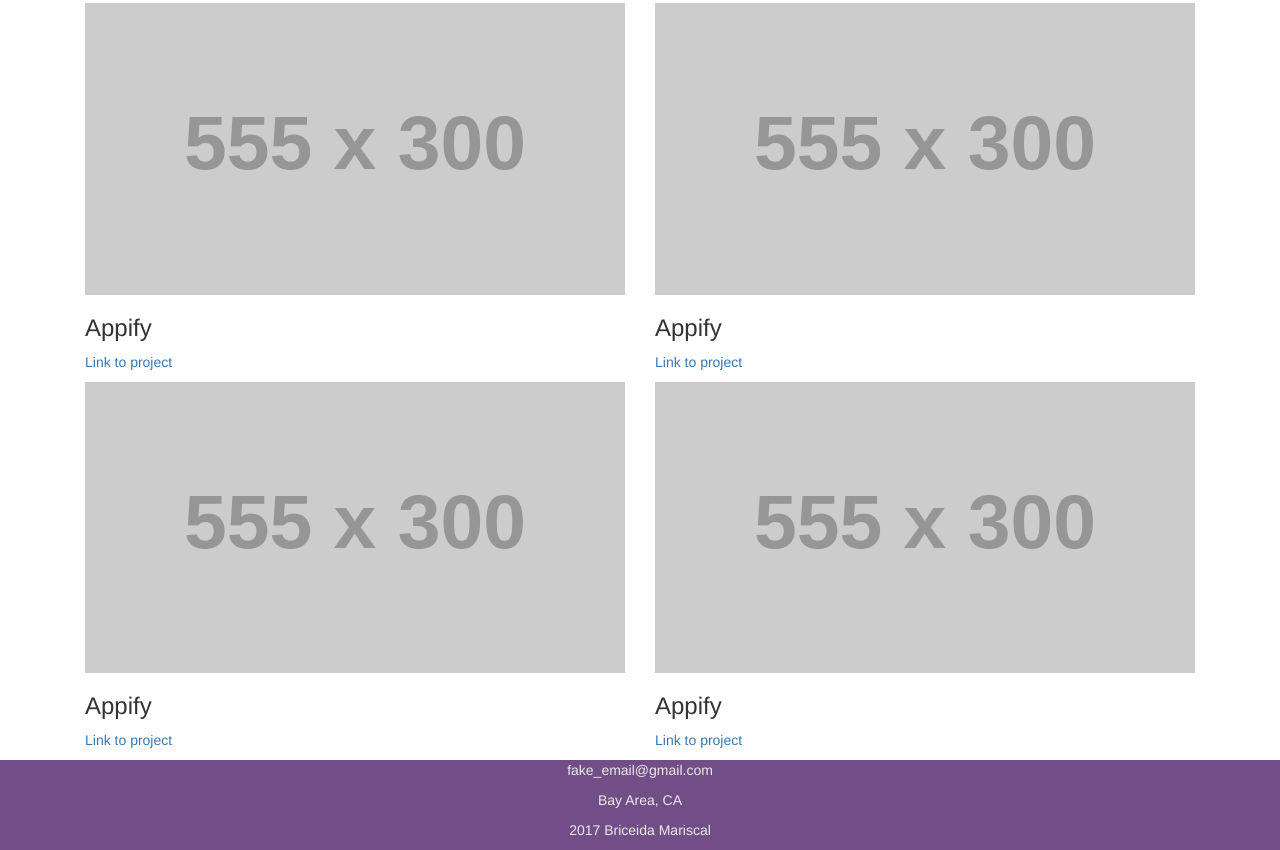
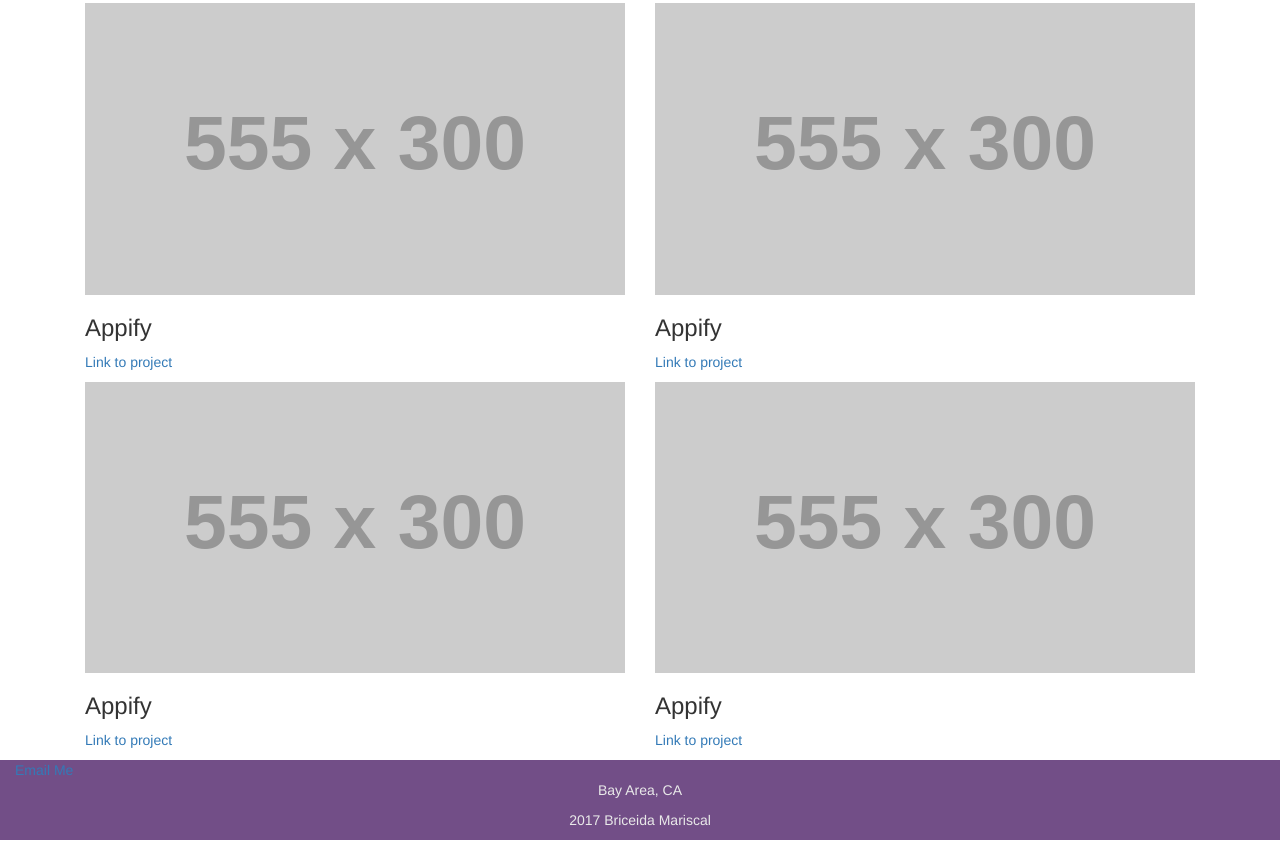
Before and after one commit to BMariscal/portfolio_project, a plain HTML site: page index.html in a window 1280 px wide. Shown: the part 841-1691 px from the top of the page. Drawn offline with Linux system fonts and the light colour scheme; placeholder pictures from the web are drawn by us.

Commit message:
Update index.html

```diff
--- a/index.html
+++ b/index.html
@@ -67,7 +67,7 @@
       <!-- </div> -->
     </div>
           <div class="container-fluid" style="height:auto; width: 100%; background:#724e87">
-        <p style="text-align:center;color: #e9e9e9;">fake_email@gmail.com</p>
+        <a href="mailto:fakeEmail@example.com">Email Me</a>
         <p style="text-align:center;color: #e9e9e9;">Bay Area, CA </p>
         <p style="text-align:center;color: #e9e9e9;">2017 Briceida Mariscal</p>
 
```
